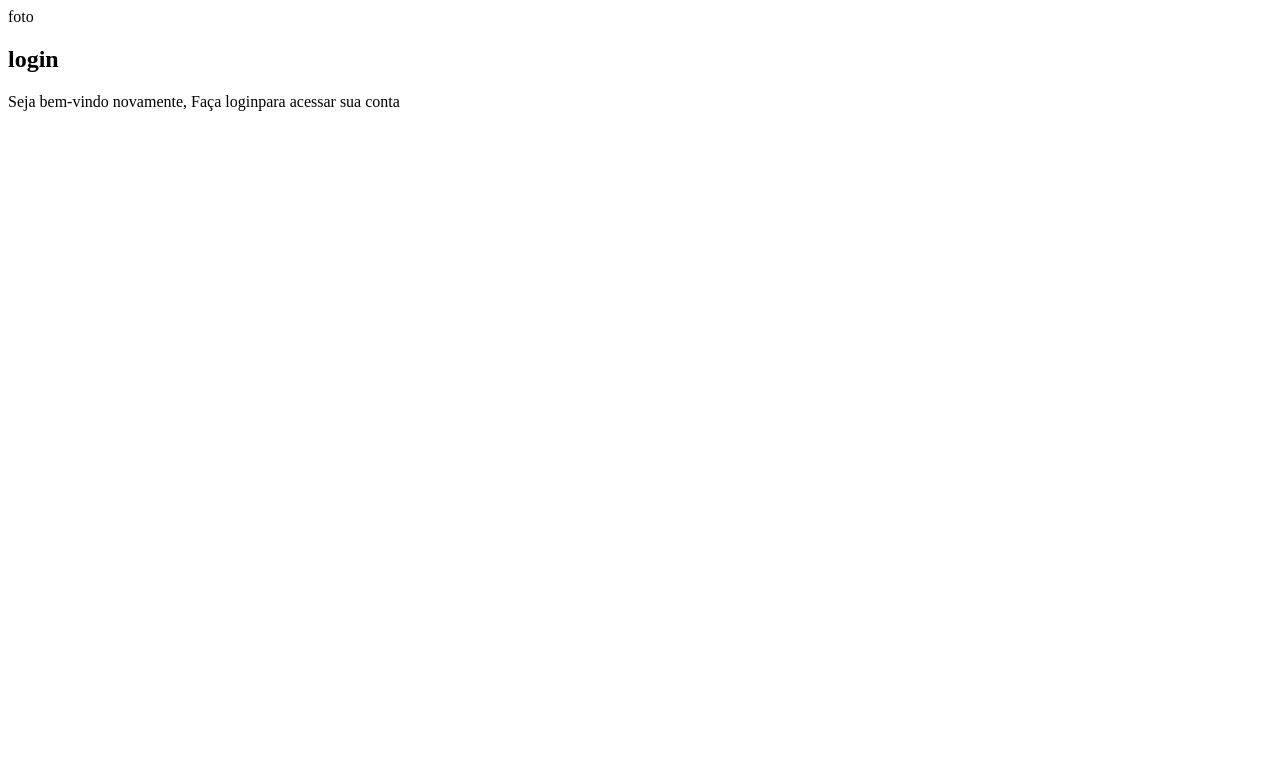
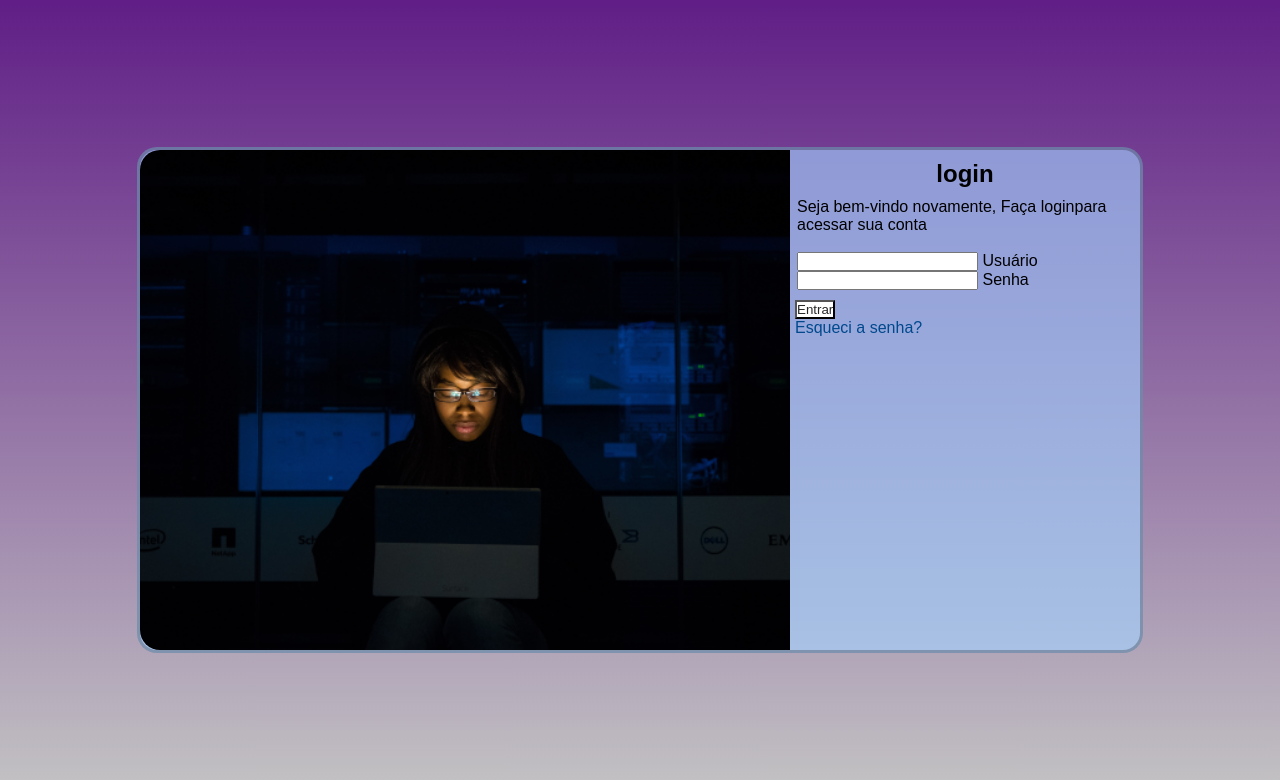
Before and after one commit to Blackin-go/html-css, a plain HTML site: page modulo1/mediaqueres/login/index.html in a window 1280 px wide. Drawn offline with Linux system fonts and the light colour scheme.

Commit message:
Adicionando projeto

```diff
--- a/modulo1/mediaqueres/login/estilos/style.css
+++ b/modulo1/mediaqueres/login/estilos/style.css
@@ -0,0 +1,89 @@
+@charset "UTF-8";
+
+* {
+    margin: 0px;
+    padding: 0px;
+}
+
+html, body {
+    background-image: linear-gradient(to top, rgba(196, 196, 196, 0.993), rgb(96, 30, 134));
+    color: rgb(15, 15, 15);
+    height: 100vh;
+    width: 100vw;
+}
+
+main {
+    position: relative;
+    height: 100vh;
+    width: 100vw;
+    font-family: Arial, Helvetica, sans-serif;
+}
+
+section#login {
+    background-color: rgba(162, 210, 255, 0.623);
+    color: rgb(5, 5, 5);
+    position: relative;
+    left: 50%;
+    top: 50%;
+    transform: translate(-50%, -50%);
+    width: 250px;
+    height: 500px;
+    border-radius: 20px;
+    border: 3px #0000003d solid;
+    transition: width 0.5s;
+}
+
+div#imagem {
+    background-image: url(../imagens/login.png);
+    width: 100%;
+    height: 40%;
+    background-repeat: no-repeat;
+    background-size: cover;
+    border-radius: 20px 20px 0px 0px;
+    transition: width 0.5s;
+
+}
+
+div#form {
+    color: black;
+    background-position: relative;
+    transition: width 0.5s;
+}
+
+h1 {
+    color: black;
+    text-align: center;
+    padding: 10px 0px 10px 0px;
+}
+
+p {
+    text-align: left;
+    padding: 0px 7px 0px 7px ;
+}
+
+p.botao {
+    padding: 10px 0px 0px 5px;
+}
+
+p.log {
+
+}
+
+p.senha {
+
+}
+
+p.botao {
+
+}
+
+p >.botaoenviar {
+    background-color: rgb(255, 255, 255);
+    color: #292929;
+}
+
+a.recuperarsenha {
+
+    text-decoration: none;
+    color: #01498d;
+}
--- /dev/null
+++ b/modulo1/mediaqueres/login/estilos/styleall.css
@@ -0,0 +1,60 @@
+@charset "UTF-8";
+
+
+@media screen and (min-width: 768px) and (max-width: 1200px) {
+    /* Configuração tela TABLET */
+
+    section#login {
+
+        width: 700px;
+        height: 500px;
+        transition: width 0.2s;
+    }
+
+    div#imagem {
+        float: left;
+        width: 400px;
+        height: 100%;
+        background-position: center;
+        background-size: cover;
+        border-radius: 20px 0px 0px 20px;
+        transition: width 0.2s;
+    }
+
+    div#form {
+        float: right;
+        width: 300px;
+        transition: width 0.2s;
+    }
+
+}
+
+@media screen and (min-width: 1200px) {
+    /* Configuração TELAS GRANDES */
+
+
+    section#login {
+
+        width: 1000px;
+        height: 500px;
+
+    }
+
+    div#imagem {
+        float: left;
+        width: 650px;
+        height: 100%;
+        background-position: center;
+        background-size: cover;
+        border-radius: 20px 0px 0px 20px;
+
+    }
+
+    div#form {
+        float: right; /* Tag que define a posição da caixa, neste caso definido na direita */
+
+        width: 350px; /* TAg para definir a largura da caixa, lembre-se que o tamanho deve ser sempre inferior ao tamanho total da caixa, ou ela será quebrada para uma linha a abaixo -- Veja que a soma desta caixa ( 350px) com a primeira caixa( 650px) da um total de 1000px, fazendo com que as duas fiquem alinhadas dentro da caixa section*/
+    }
+
+
+}
--- a/modulo1/mediaqueres/login/index.html
+++ b/modulo1/mediaqueres/login/index.html
@@ -5,22 +5,39 @@
     <meta http-equiv="X-UA-Compatible" content="IE=edge">
     <meta name="viewport" content="width=device-width, initial-scale=1.0">
     <title>Tela de login responsiva com HTML e CSS</title>
-    <link rel="stylesheet" href="estilos/style.css">
+    <link rel="stylesheet" href="estilos/style.css"> <!--Formatação padrão-->
+    <link rel="stylesheet" href="estilos/styleall.css"> <!--Formatação all dispositivos-->
 </head>
 <body>
     <main>
         <section id="login">
-            <div id="imagem">
-                foto
-            </div>
-            <div>
+
+            <div id="imagem"></div>
+
+            <div id="form">
+
                 <h1>login</h1>
-                <p>Seja bem-vindo novamente, Faça loginpara acessar sua conta</p>
-                <form action="login.php" method="post">
 
+                <p class="paragrafo">Seja bem-vindo novamente, Faça loginpara acessar sua conta</p><br>
+
+                <form action="login.php" method="post" autocomplete="off">
+
+                    <p  class="log">
+                        <input type="text" name="usu" id="iusu" autocomplete="off" maxlength="20">
+                        <label for="iusu">Usuário</label>
+                    </p>
+
+                    <p class="senha">
+                        <input type="password" name="senha" id="isenha" autocomplete="off" maxlength="20" minlength="8">
+                        <label for="isenha">Senha</label>
+                    </p>
+
+                    <p class="botao">
+                        <input type="submit" value="Entrar" class="botaoenviar"><br>
+                        <a href="#" class="recuperarsenha">Esqueci a senha?</a>
+                    </p>
                 </form>
             </div>
-
         </section>
     </main>
 </body>
```
